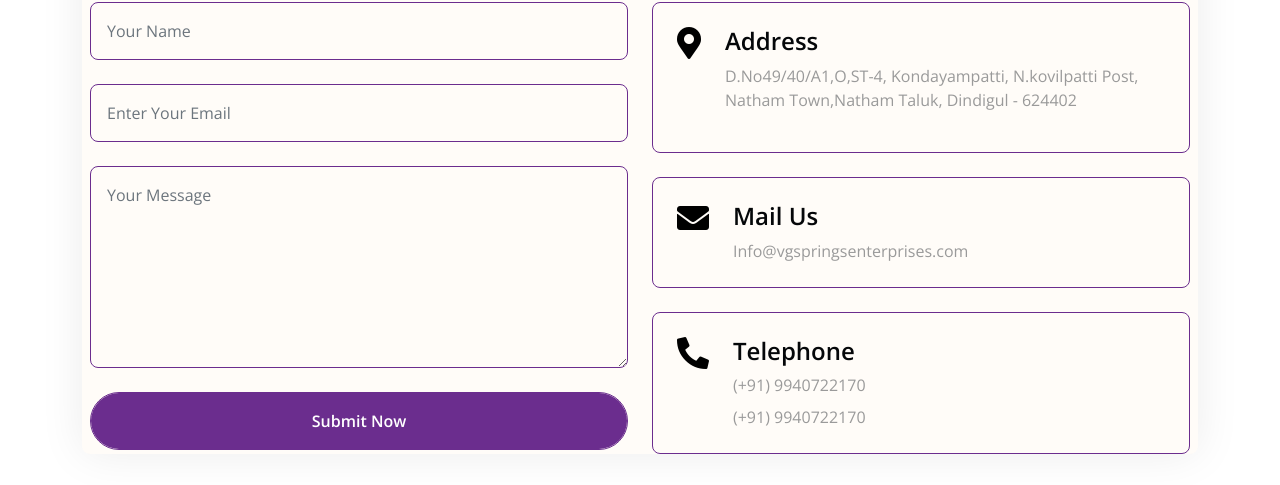
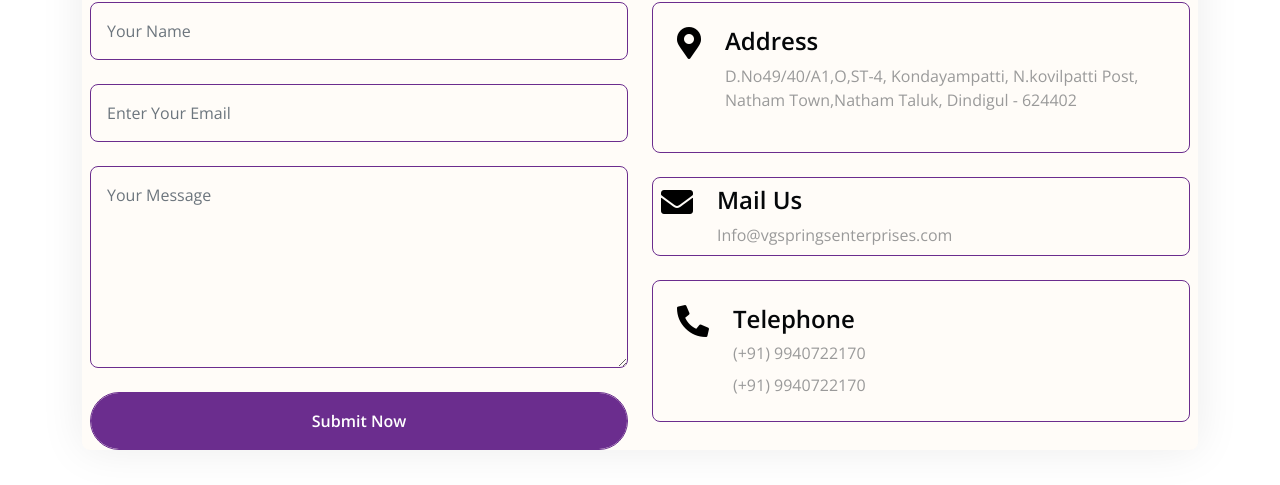
Before and after one commit to karthikragu8695/spiciesexpordingwebsite, a plain HTML site: page contact.html in a window 1280 px wide. Shown: the part 701-1186 px from the top of the page. Drawn offline with nearby package versions, Linux system fonts and the light colour scheme.

Commit message:
changes5

```diff
--- a/contact.html
+++ b/contact.html
@@ -142,12 +142,12 @@
                                     Dindigul - 624402</p>
                             </div>
                         </div>
-                        <div class="d-inline-flex w-100 border border-primary p-4 rounded mb-4">
+                        <div class="d-inline-flex w-100 border border-primary px-2 py-2 rounded mb-4">
                             <i class="fas fa-envelope fa-2x text-primary me-4"></i>
                             <div class="">
                                 <h4>Mail Us</h4>
                                 <!-- <p class="mb-2">info@example.com</p> -->
-                                <p class="mb-0"> Info@vgspringsenterprises.com</p>
+                                <p class="mb-0 "> Info@vgspringsenterprises.com</p>
                             </div>
                         </div>
                         <div class="d-inline-flex w-100 border border-primary p-4 rounded">
```
